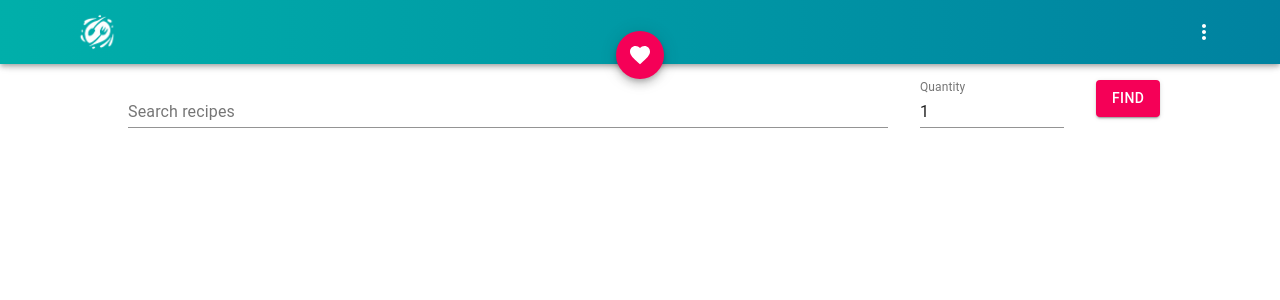
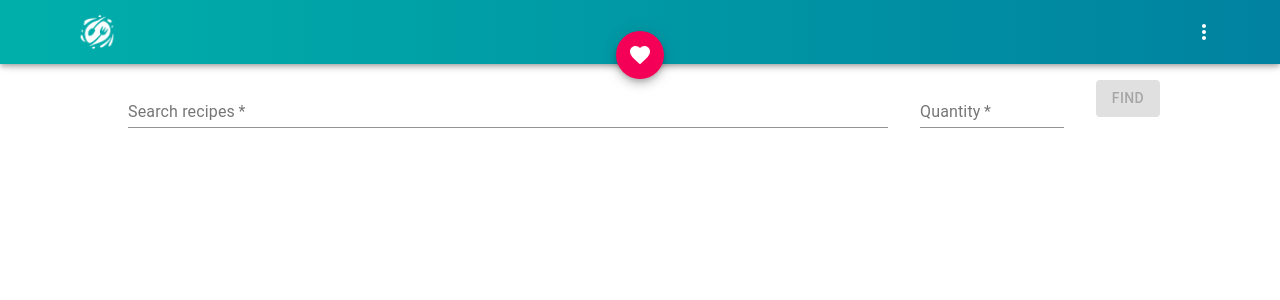
Before and after one commit to mizuris/cookbook-app, a React (Create React App) app: page / in a window 1280 px wide. Shown: the top 300 px of the page. Built offline with nearby package versions, Linux system fonts and the light colour scheme.

Commit message:
Add animations to top bar Fab and set form submit button disabled state

```diff
--- a/src/components/Recipe/RecipeList.js
+++ b/src/components/Recipe/RecipeList.js
@@ -12,7 +12,7 @@ function RecipeList() {
       container
       spacing={4}
       justify={recipes.length < 3 ? "center" : "space-evenly"}
-      alignItems="stretch"
+      alignItems="flex-start"
     >
       {recipes.map((recipe) => {
         return (
--- a/src/components/RecipeGetForm/RecipeGetForm.js
+++ b/src/components/RecipeGetForm/RecipeGetForm.js
@@ -1,20 +1,21 @@
-import React, { useState } from "react";
+import React, { useState, useEffect } from "react";
 import { useDispatch } from "react-redux";
 import { Button, TextField, Grid } from "@material-ui/core";
 import { motion } from "framer-motion";
 
 function RecipeGetForm({ changeLoadingState }) {
   const dispatch = useDispatch();
+  const [disabled, setDisabled] = useState(true);
   const [query, setQuery] = useState({
     text: "",
-    number: 1,
+    number: "",
   });
 
   // Submiting form and reseting input values to default state
   const handleSubmit = async (e) => {
     e.preventDefault();
     await getRecipe();
-    setQuery({ text: "", number: 1 });
+    setQuery({ text: "", number: "" });
   };
 
   // Calling API from endpoint and saving it to redux
@@ -41,6 +42,11 @@ function RecipeGetForm({ changeLoadingState }) {
     }
   };
 
+  // Disabling button when no inputs
+  useEffect(() => {
+    query.text && query.number ? setDisabled(false) : setDisabled(true);
+  }, [disabled, query]);
+
   return (
     <motion.div
       initial={{ y: "-100%" }}
@@ -51,6 +57,7 @@ function RecipeGetForm({ changeLoadingState }) {
         <Grid container spacing={4}>
           <Grid item xs={12} sm={9}>
             <TextField
+              required
               fullWidth
               label="Search recipes"
               type="text"
@@ -63,10 +70,12 @@ function RecipeGetForm({ changeLoadingState }) {
           </Grid>
           <Grid item xs={12} sm={2}>
             <TextField
+              required
               fullWidth
               label="Quantity"
               type="number"
               name="number"
+              pattern="[0-9]*"
               inputProps={{ min: 1, max: 20 }}
               value={query.number}
               onChange={(e) =>
@@ -75,7 +84,13 @@ function RecipeGetForm({ changeLoadingState }) {
             />
           </Grid>
           <Grid item xs={12} sm={1}>
-            <Button variant="contained" color="secondary" type="submit">
+            <Button
+              fullWidth
+              disabled={disabled}
+              variant="contained"
+              color="secondary"
+              type="submit"
+            >
               Find
             </Button>
           </Grid>
--- a/src/components/TopBar/TopBarFab.js
+++ b/src/components/TopBar/TopBarFab.js
@@ -2,6 +2,7 @@ import React from "react";
 import { makeStyles } from "@material-ui/core";
 import Fab from "@material-ui/core/Fab";
 import FavoriteIcon from "@material-ui/icons/Favorite";
+import { motion } from "framer-motion";
 
 const useStyles = makeStyles(() => ({
   fabButton: {
@@ -18,6 +19,10 @@ function TopBarFab({ scrollFavs }) {
   const classes = useStyles();
   return (
     <Fab
+      component={motion.button}
+      initial={{ scale: 0 }}
+      animate={{ scale: 1, rotate: 720 }}
+      transition={{ duration: 1 }}
       size="medium"
       color="secondary"
       aria-label="add"
```
